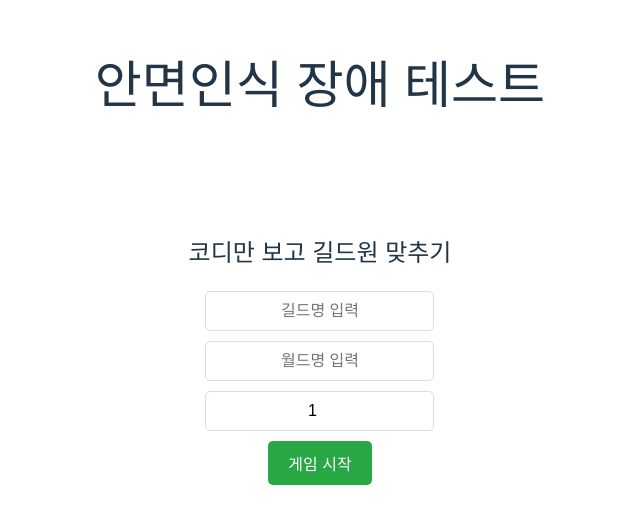
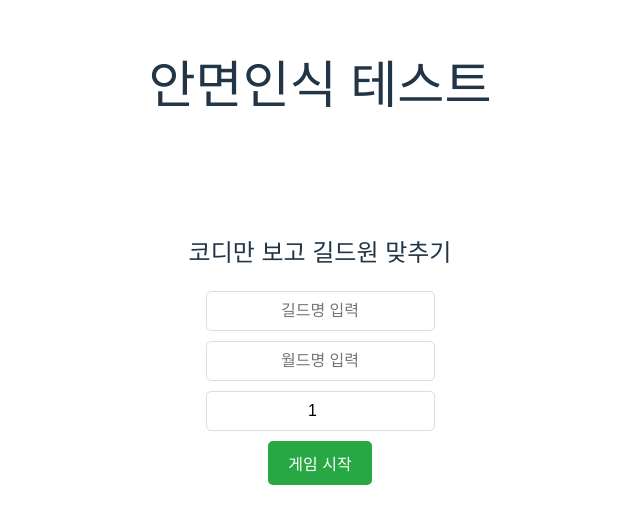
Before and after one commit to nick102030/maegi_machugi_FE, a React (Vite) app: page / in a window 1280 px wide. Shown: the part 137-660 px from the top of the page, without its empty margins (320-960 px from the left). Built offline with nearby package versions, Linux system fonts and the light colour scheme.

Commit message:
[refactoring]: 카운팅 에러 수정, 사이트 문구 수정

```diff
--- a/src/App.jsx
+++ b/src/App.jsx
@@ -4,7 +4,7 @@ import './App.css'
 function App() {
   return (
     <div>
-      <h1>안면인식 장애 테스트</h1>
+      <h1>안면인식 테스트</h1>
       <QuizGame />  {/* ✅ QuizGame 렌더링 */}
     </div>
   );
--- a/src/components/quizGame.jsx
+++ b/src/components/quizGame.jsx
@@ -38,7 +38,7 @@ const QuizGame = () => {
           }, 500);
         }, 500); // 1초 후 정답 메시지가 사라지도록 설정
       } else {
-        setMessage(`🎉 게임 종료! 총 ${numOfQuestions}문제 중 ${correctCount + 1}문제 맞췄습니다!`); // ✅ 정답 개수 포함
+        setMessage(`🎉 게임 종료! 총 ${numOfQuestions}문제 중 ${correctCount}문제 맞췄습니다!`); // ✅ 정답 개수 포함
         setTimeout(() => {
           setGameStarted(false);
         }, 3000);
@@ -51,7 +51,7 @@ const QuizGame = () => {
           setCurrentQuestionIndex((prevIndex) => prevIndex + 1);
           setCurrentCharacter(null);
         } else {
-          setMessage(`🎉 게임 종료! 총 ${numOfQuestions}문제 중 ${correctCount + 1}문제 맞췄습니다!`); // ✅ 정답 개수 포함
+          setMessage(`🎉 게임 종료! 총 ${numOfQuestions}문제 중 ${correctCount}문제 맞췄습니다!`); // ✅ 정답 개수 포함
           setTimeout(() => {
             setGameStarted(false);
           }, 3000);
```
